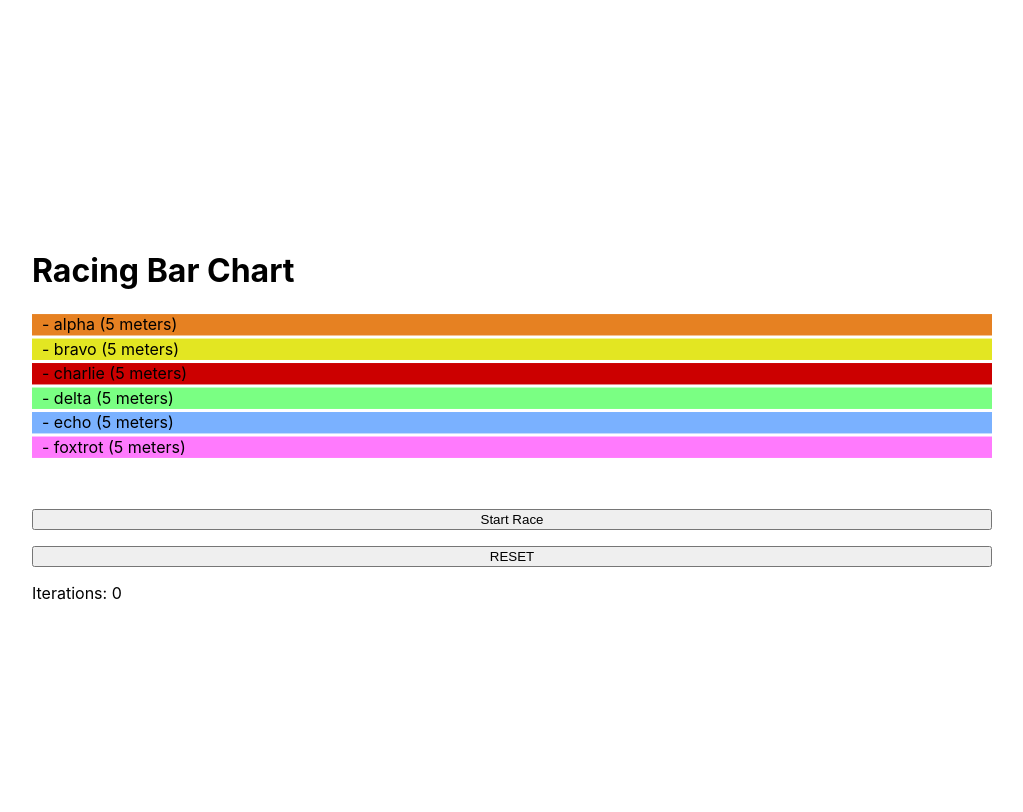
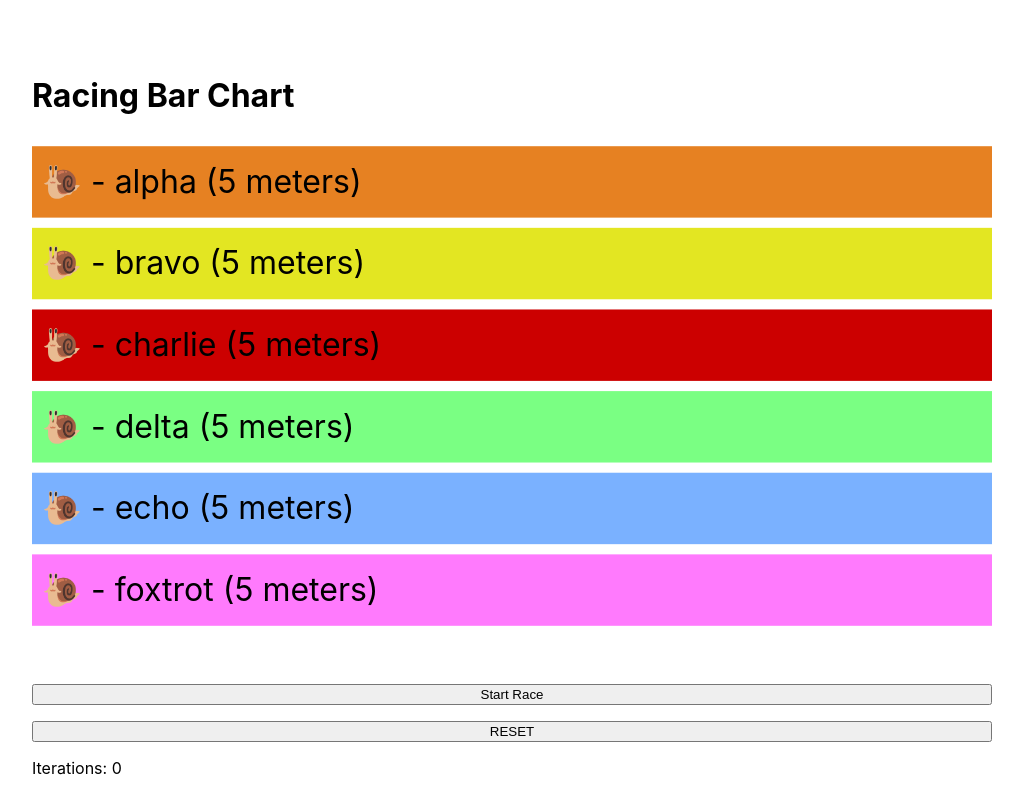
Before and after one commit to allybi-design/Rect---D3, a React (Create React App) app: page / in a window 1280 px wide. Shown: the top 812 px of the page, without its empty margins (128-1151 px from the left). Built offline with nearby package versions, Linux system fonts and the light colour scheme.

Commit message:
added emoji support & made bar height greater

```diff
--- a/src/App.js
+++ b/src/App.js
@@ -3,9 +3,7 @@ import RacingBarChart from "./RacingBarChart"
 import useInterval from "./useInterval"
 import getRandIndex from "./getRandIndex";
 
-
 const App = () => {
-
   const initData = [
     {
       name: "alpha",
--- a/src/RacingBarChart.js
+++ b/src/RacingBarChart.js
@@ -47,13 +47,14 @@ const RacingBarChart = ({ data }) => {
       .join(enter =>
         enter.append("text").attr("y", (entry, index) => yScale(index))
       )
-      .text(entry => ` - ${entry.name} (${entry.value} meters)`)
+
+      .text(entry => `🐌 - ${entry.name} (${entry.value} meters)`)
       .attr("class", "label")
       .attr("x", 10)
       .attr("height", yScale.bandwidth())
       .transition()
       .attr("width", entry => xScale(entry.value))
-      .attr("y", (entry, index) => yScale(index) + yScale.bandwidth()-5)
+      .attr("y", (entry, index) => yScale(index) + yScale.bandwidth()-25)
 
   }, [data, dimensions]);
 
--- a/src/index.css
+++ b/src/index.css
@@ -27,6 +27,8 @@ svg {
   overflow: visible;
   display: block;
   width:100%;
+  height: 500px;
+  font-size: 2rem;;
 }
 
 .label {
```
